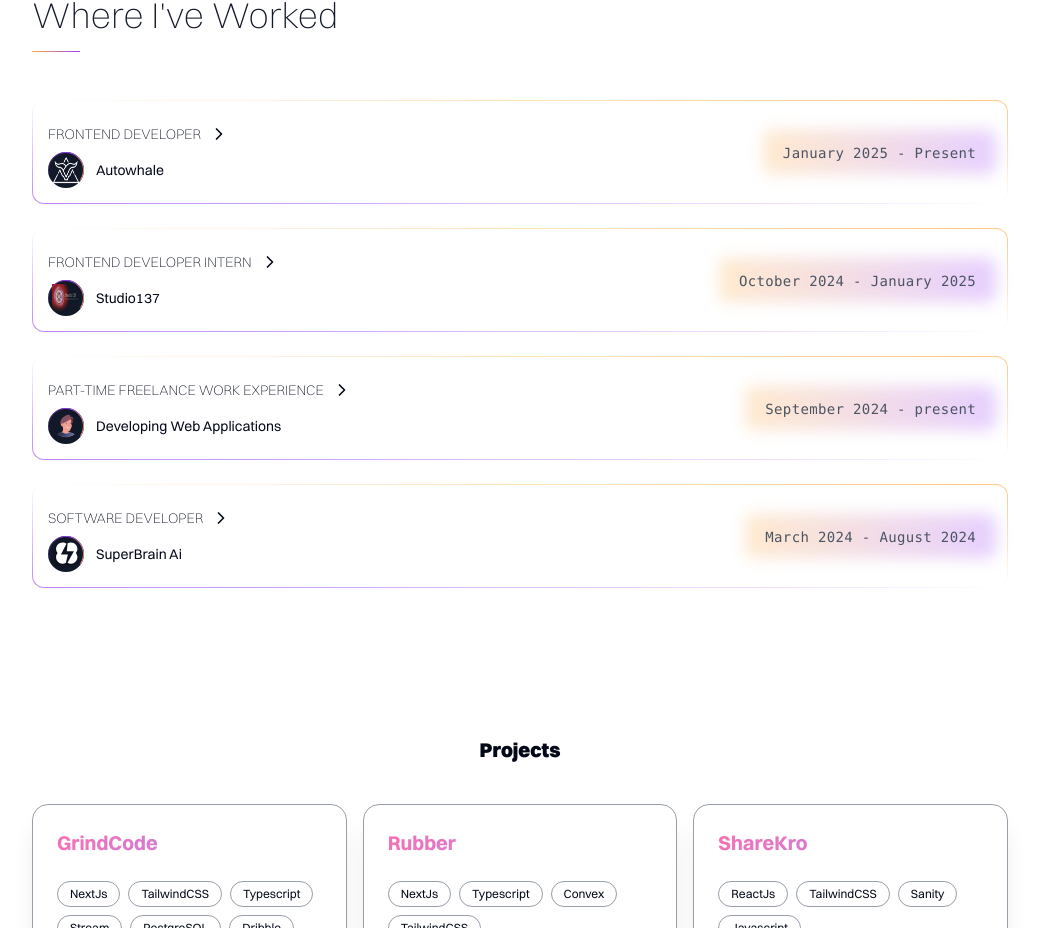
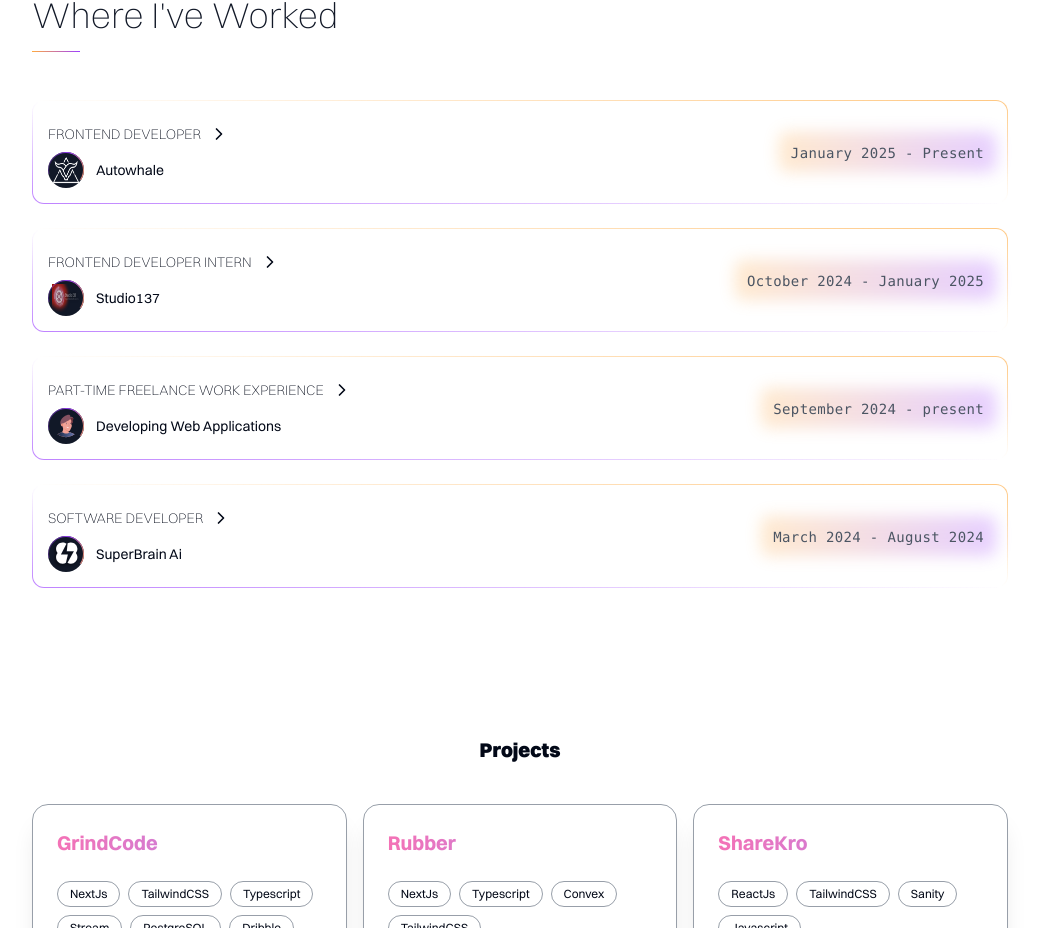
Before and after one commit to CoDesign-Spa27/sandeep, a Next.js app: page / in a window 1280 px wide. Shown: the part 1536-2464 px from the top of the page, without its empty margins (120-1159 px from the left). Built offline with nearby package versions, Linux system fonts and the light colour scheme.

Commit message:
fix: padding for date

```diff
--- a/components/experience-card.tsx
+++ b/components/experience-card.tsx
@@ -93,10 +93,10 @@ const ExperienceCard = ({
             </div>
           </div>
 
-          <div className="flex flex-col items-center justify-between">
+          <div className="flex flex-col py-2 items-center justify-between">
             <div className="relative group">
               <div className="absolute -inset-1 bg-gradient-to-r from-color1 to-color2 rounded-lg blur opacity-25 group-hover:opacity-40 transition duration-1000"></div>
-              <div className="relative px-4 py-1.5  rounded-xl">
+              <div className="relative px-2 py-1  rounded-xl">
                 <span className="text-sm font-mono text-gray-600 dark:text-gray-300 tracking-wide">
                   {date}
                 </span>
```
